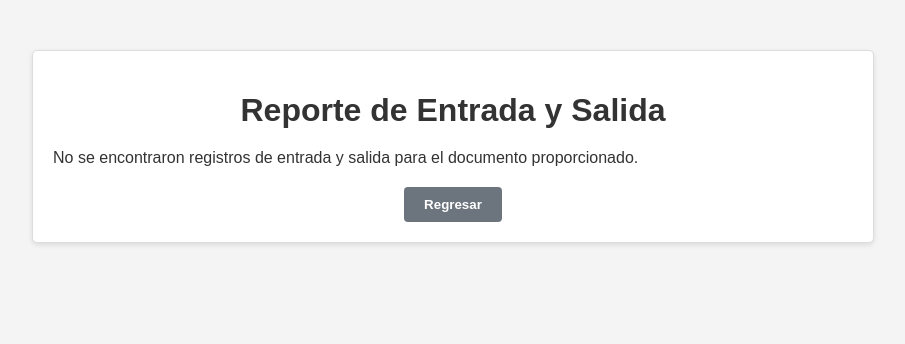
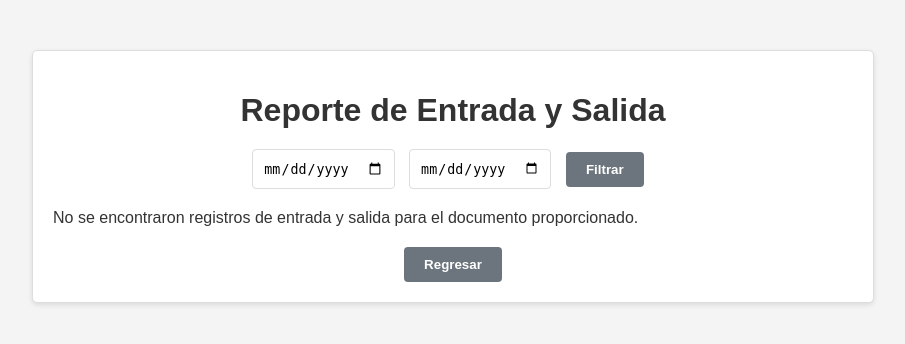
Before and after one commit to juandavid1033/control_entra_sal, a PHP site: page /vistas/usuarios/entradasalida.php in a window 1280 px wide. Shown: the top 344 px of the page, without its empty margins (187-1092 px from the left). Run offline with PHP 8.4, Linux system fonts and the light colour scheme; a user stored in the database is signed in; tables that the repository leaves empty hold one stand-in row (values such as "Sample post").

Commit message:
Update entradasalida.php

```diff
--- a/vistas/usuarios/entradasalida.php
+++ b/vistas/usuarios/entradasalida.php
@@ -14,15 +14,30 @@ if (isset($_SESSION['documento']) || isset($_GET['documento'])) {
         // Obtener el documento del usuario de la sesión o del parámetro GET
         $documento = isset($_GET['documento']) ? $_GET['documento'] : $_SESSION['documento'];
 
-        // Consulta SQL para obtener los datos de entrada y salida del usuario
+        // Obtener las fechas del formulario si están presentes
+        $fechaInicio = isset($_GET['fecha_inicio']) ? $_GET['fecha_inicio'] : '';
+        $fechaFin = isset($_GET['fecha_fin']) ? $_GET['fecha_fin'] : '';
+
+        // Consulta SQL básica
         $sql = "SELECT id_entrada_salida, entrada_fecha_hora, salida_fecha_hora, documento, tipo_entrada, id_placa, serial, estado
                 FROM entrada_salidas
                 WHERE documento = ?";
 
+        // Agregar condiciones de fecha si están presentes
+        if ($fechaInicio && $fechaFin) {
+            $sql .= " AND entrada_fecha_hora BETWEEN ? AND ?";
+        }
+
         // Preparar la consulta SQL
         $stmt = $conn->prepare($sql);
-        // Ejecutar la consulta con el documento del usuario
-        $stmt->execute([$documento]);
+
+        // Ejecutar la consulta con los parámetros adecuados
+        if ($fechaInicio && $fechaFin) {
+            $stmt->execute([$documento, $fechaInicio . ' 00:00:00', $fechaFin . ' 23:59:59']);
+        } else {
+            $stmt->execute([$documento]);
+        }
+
         // Obtener los resultados de la consulta
         $entries = $stmt->fetchAll(PDO::FETCH_ASSOC);
 
@@ -120,11 +135,32 @@ if (isset($_SESSION['documento']) || isset($_GET['documento'])) {
         .btn:hover {
             background-color: #007bff;
         }
+        .filter-container {
+            margin-bottom: 20px;
+            text-align: center;
+        }
+        .filter-container input {
+            padding: 10px;
+            margin-right: 10px;
+            border: 1px solid #ddd;
+            border-radius: 4px;
+        }
     </style>
 </head>
 <body>
     <div class="container">
         <h1>Reporte de Entrada y Salida</h1>
+
+        <!-- Formulario para filtrar por fecha -->
+        <div class="filter-container">
+            <form method="GET" action="">
+                <input type="hidden" name="documento" value="<?php echo htmlspecialchars($documento); ?>">
+                <input type="date" name="fecha_inicio" value="<?php echo htmlspecialchars($fechaInicio); ?>" required>
+                <input type="date" name="fecha_fin" value="<?php echo htmlspecialchars($fechaFin); ?>" required>
+                <button type="submit" class="btn btn-secondary">Filtrar</button>
+            </form>
+        </div>
+
         <?php if (!empty($entries)): ?>
             <table>
                 <tr>
@@ -152,8 +188,8 @@ if (isset($_SESSION['documento']) || isset($_GET['documento'])) {
             </table>
             <div class="btn-container">
                 <!-- Enlaces para descargar en PDF y Excel con el documento como parámetro -->
-                <a class="btn btn-success" href="excelentra.php?documento=<?php echo urlencode($documento); ?>">Exportar a Excel</a>
-                <a class="btn btn-danger" href="pdfentra.php?documento=<?php echo urlencode($documento); ?>">Descargar PDF</a>
+                <a class="btn btn-success" href="excelentra.php?documento=<?php echo urlencode($documento); ?>&fecha_inicio=<?php echo urlencode($fechaInicio); ?>&fecha_fin=<?php echo urlencode($fechaFin); ?>">Exportar a Excel</a>
+                <a class="btn btn-danger" href="pdfentra.php?documento=<?php echo urlencode($documento); ?>&fecha_inicio=<?php echo urlencode($fechaInicio); ?>&fecha_fin=<?php echo urlencode($fechaFin); ?>">Descargar PDF</a>
             </div>
         <?php else: ?>
             <p>No se encontraron registros de entrada y salida para el documento proporcionado.</p>
```
